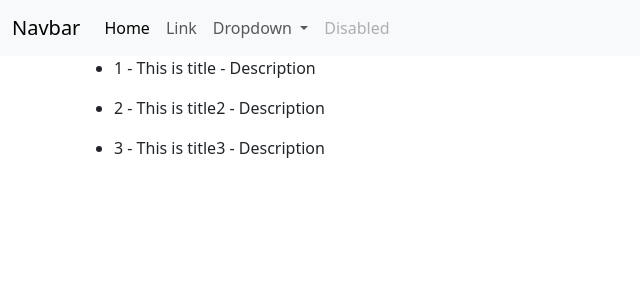
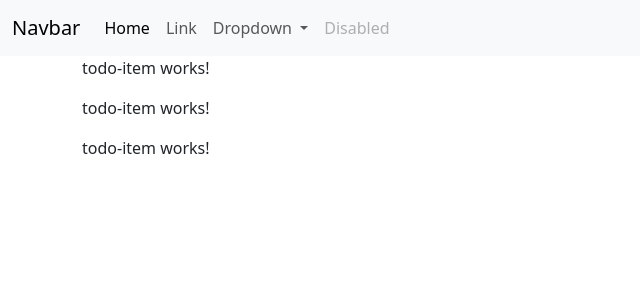
Before and after one commit to rishabhkumar17/angular, an Angular app: page / in a window 1280 px wide. Shown: the top 300 px of the page, without its empty margins (0-640 px from the left). Built offline with nearby package versions, Linux system fonts and the light colour scheme.

Commit message:
creating-todos-component

```diff
--- /dev/null
+++ b/src/app/MyComponents/todo-item/todo-item.component.html
@@ -0,0 +1 @@
+<p>todo-item works!</p>
--- a/src/app/MyComponents/todos/todos.component.html
+++ b/src/app/MyComponents/todos/todos.component.html
@@ -1,3 +1,3 @@
-<ul *ngFor="let todo of todos">
-  <li>{{ todo.sno }} - {{ todo.title }} - {{ todo.desc }}</li>
-</ul>
+<div *ngFor="let todo of todos">
+  <app-todo-item [todo]="todo"></app-todo-item>
+</div>
--- a/src/app/app.module.ts
+++ b/src/app/app.module.ts
@@ -4,11 +4,13 @@ import { BrowserModule } from '@angular/platform-browser';
 import { AppRoutingModule } from './app-routing.module';
 import { AppComponent } from './app.component';
 import { TodosComponent } from './MyComponents/todos/todos.component';
+import { TodoItemComponent } from './MyComponents/todo-item/todo-item.component';
 
 @NgModule({
   declarations: [
     AppComponent,
-    TodosComponent
+    TodosComponent,
+    TodoItemComponent
   ],
   imports: [
     BrowserModule,
```
Also changed, not shown: src/app/MyComponents/todo-item/todo-item.component.ts (added, +11 -0 lines), src/app/MyComponents/todo-item/todo-item.component.css (added), 1 other file (tests, documents, lock files or other folders).
